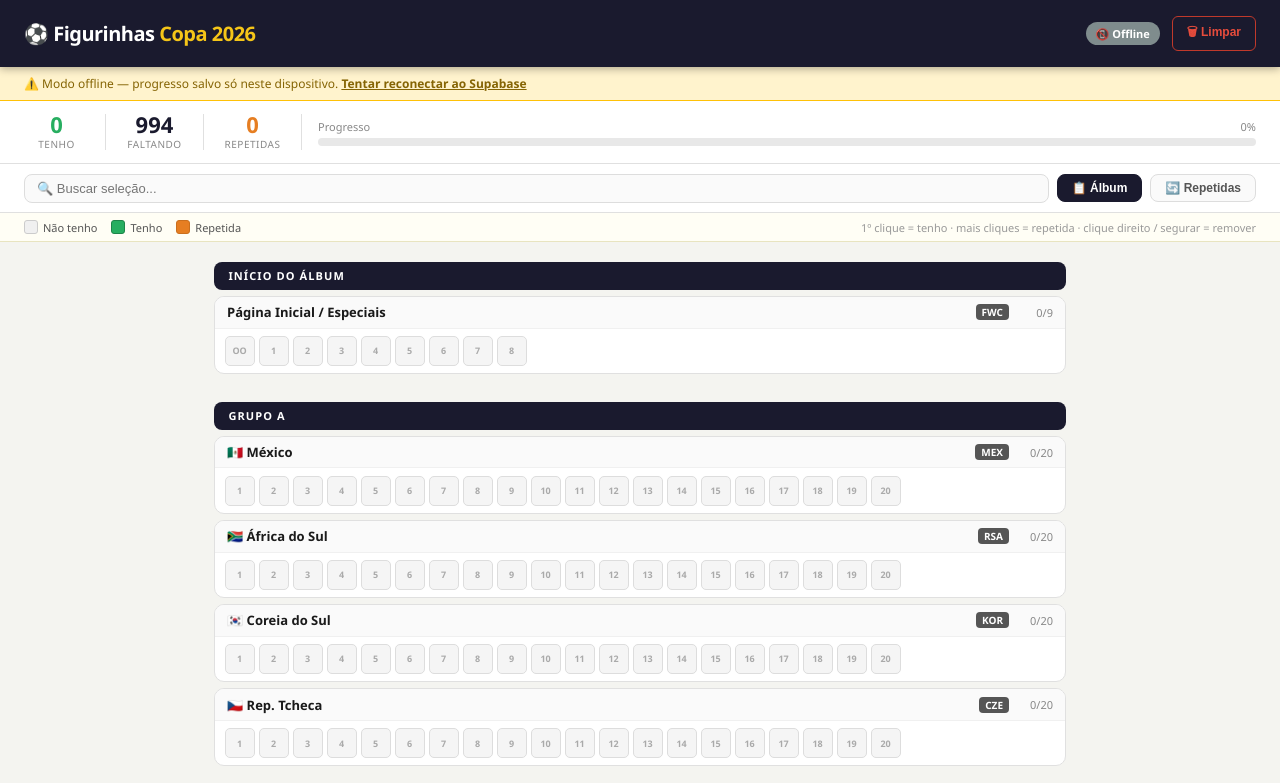
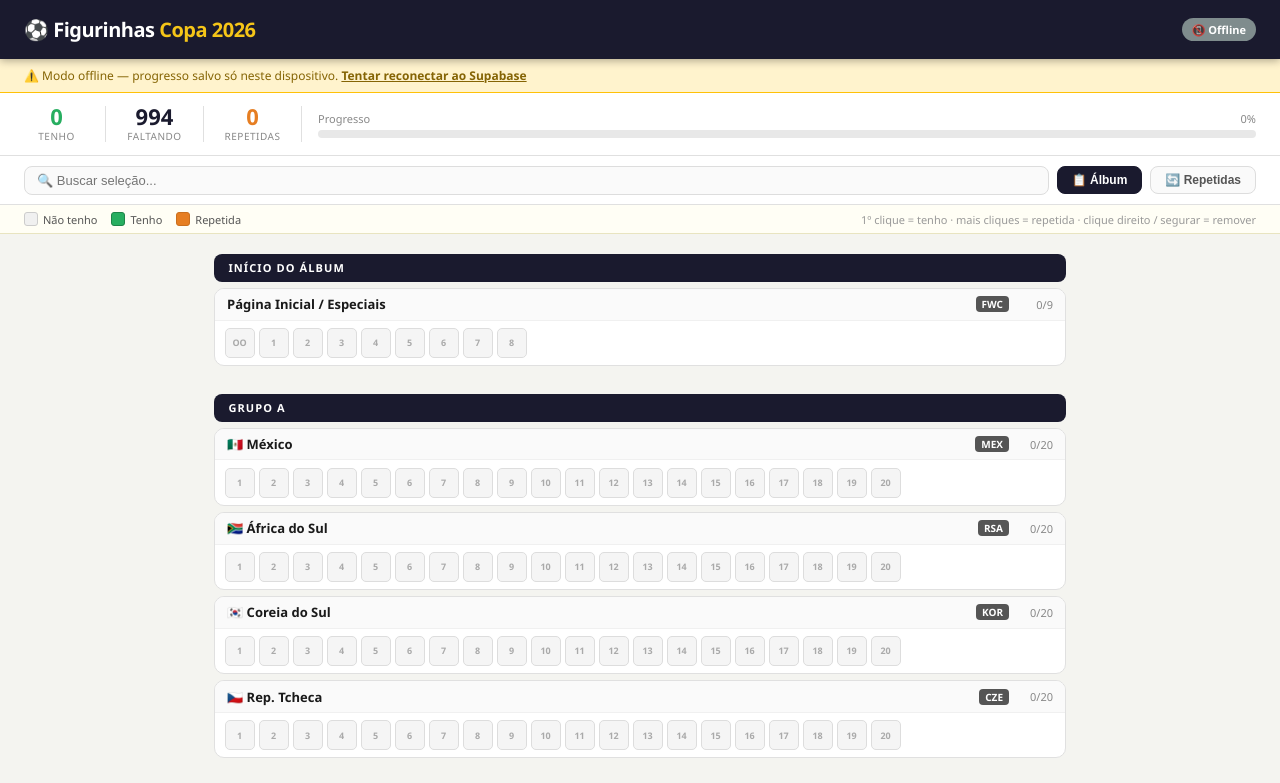
Before and after one commit to cnevesbueno-dev/figurinhas-copa-2026, a plain HTML site: page index.html in a window 1280 px wide. Shown: the top 783 px of the page. Drawn offline with Linux system fonts and the light colour scheme; no server answers.

Commit message:
Add files via upload

```diff
--- a/index.html
+++ b/index.html
@@ -108,7 +108,7 @@
 <div class="header">
   <h1>⚽ Figurinhas <span>Copa 2026</span></h1>
   <span class="sync-status loading" id="sync-status">⟳ Carregando</span>
-  <button class="btn-clear" onclick="confirmClear()">🗑 Limpar</button>
+
 </div>
 
 <div class="alert-banner" id="alert-banner">
```
